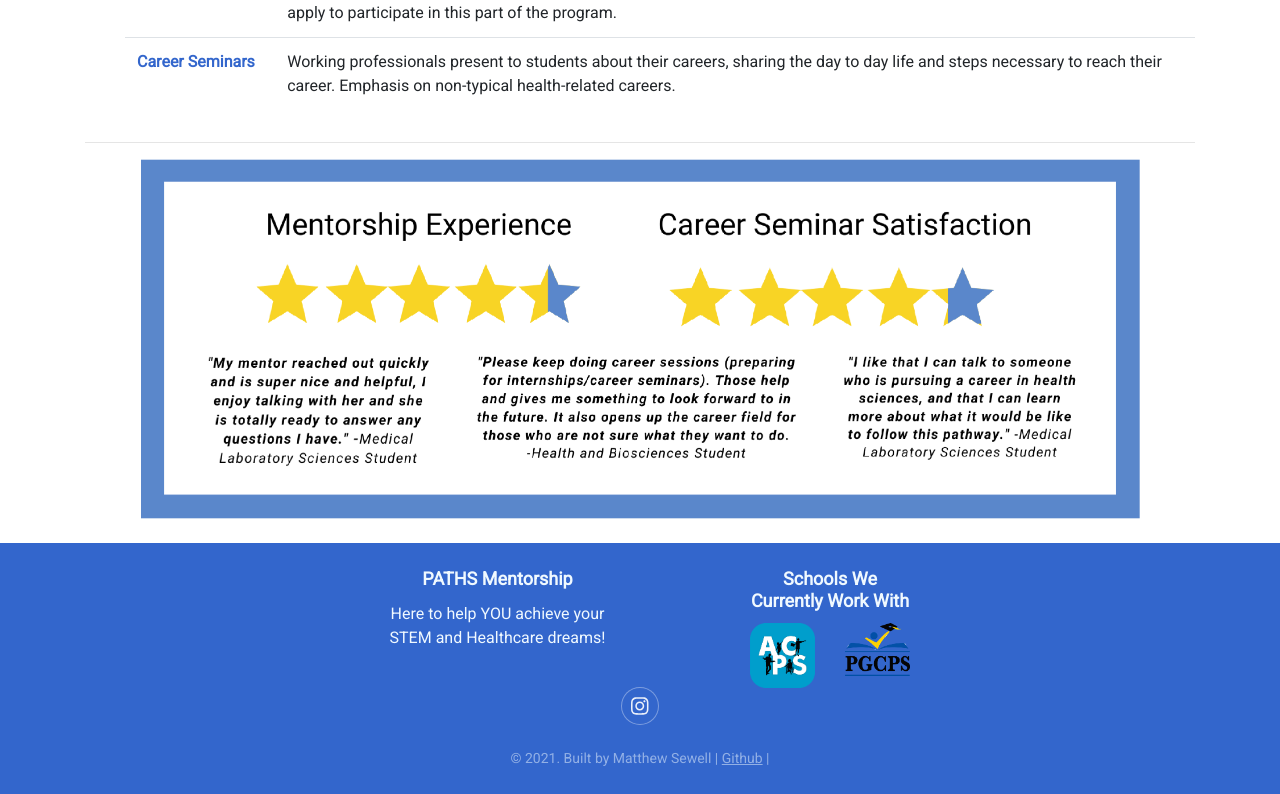
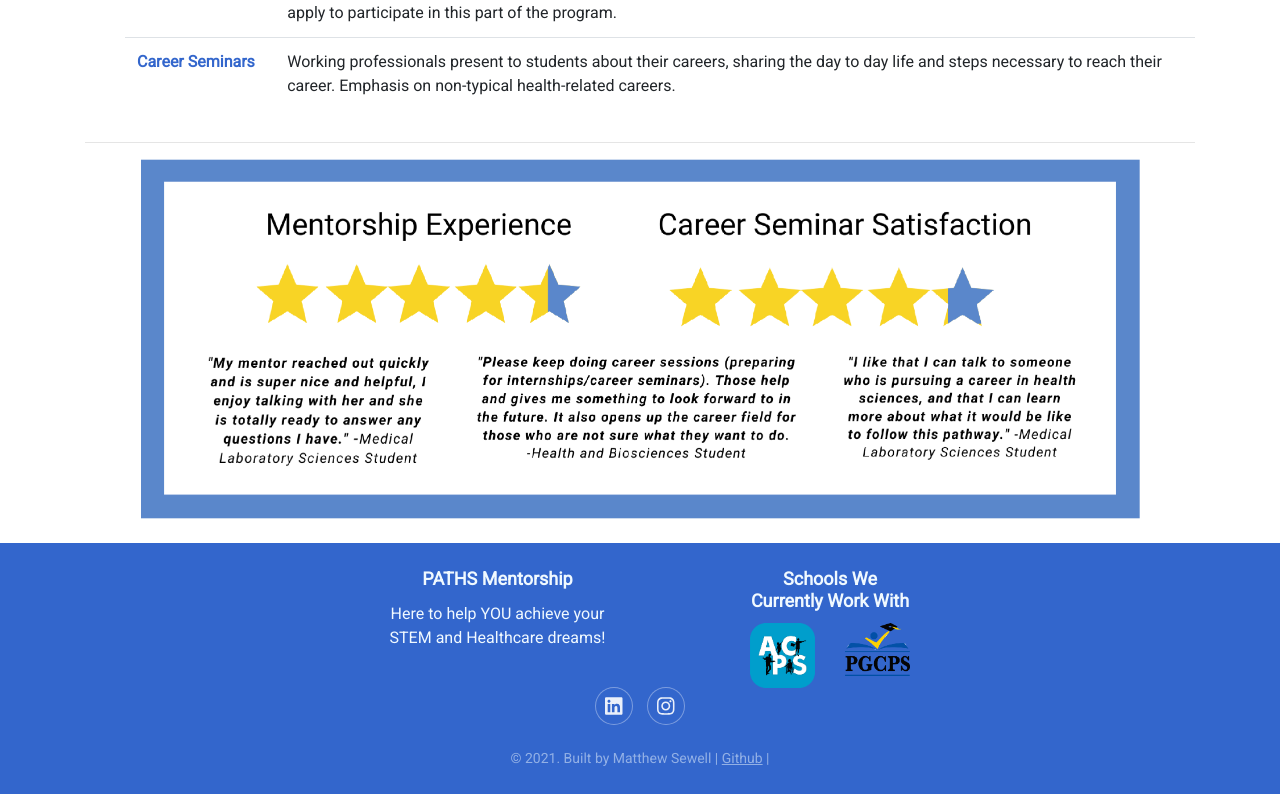
Before and after one commit to matt5342/paths-mentorship-frontend, a React (Create React App) app: page / in a window 1280 px wide. Shown: the part 1461-2255 px from the top of the page. Built offline with nearby package versions, Linux system fonts and the light colour scheme; no server answers.

Commit message:
added linkedin on footer

```diff
--- a/src/components/NavBottom.js
+++ b/src/components/NavBottom.js
@@ -7,7 +7,7 @@
 import { FontAwesomeIcon } from '@fortawesome/react-fontawesome'
 
 export default function NavBottom() {
-    const rerouteToLinkedin = () => window.open('https://www.instagram.com/pathsmentorship/', "_blank")
+    const rerouteToLinkedin = () => window.open('https://www.linkedin.com/company/paths-mentorship/about/', "_blank")
     const rerouteToInstagram = () => window.open('https://www.instagram.com/pathsmentorship/', "_blank")
     const rerouteToGithub = () => window.open('https://github.com/matt5342', "_blank")
 
@@ -43,7 +43,7 @@
                   </Row>
                   <Col sm={6} md={4}/>
                     <Col className="item social">
-                        {/* <a onClick={rerouteToLinkedin}><i className="icon ion-social-linkedin"><FontAwesomeIcon icon={faLinkedin}/></i></a> */}
+                        <a onClick={rerouteToLinkedin}><i className="icon ion-social-linkedin"><FontAwesomeIcon icon={faLinkedin}/></i></a>
                         <a onClick={rerouteToInstagram}><i className="icon ion-social-instagram"><FontAwesomeIcon icon={faInstagram}/></i></a>
                     </Col>
                   <p className="copyright">
```
